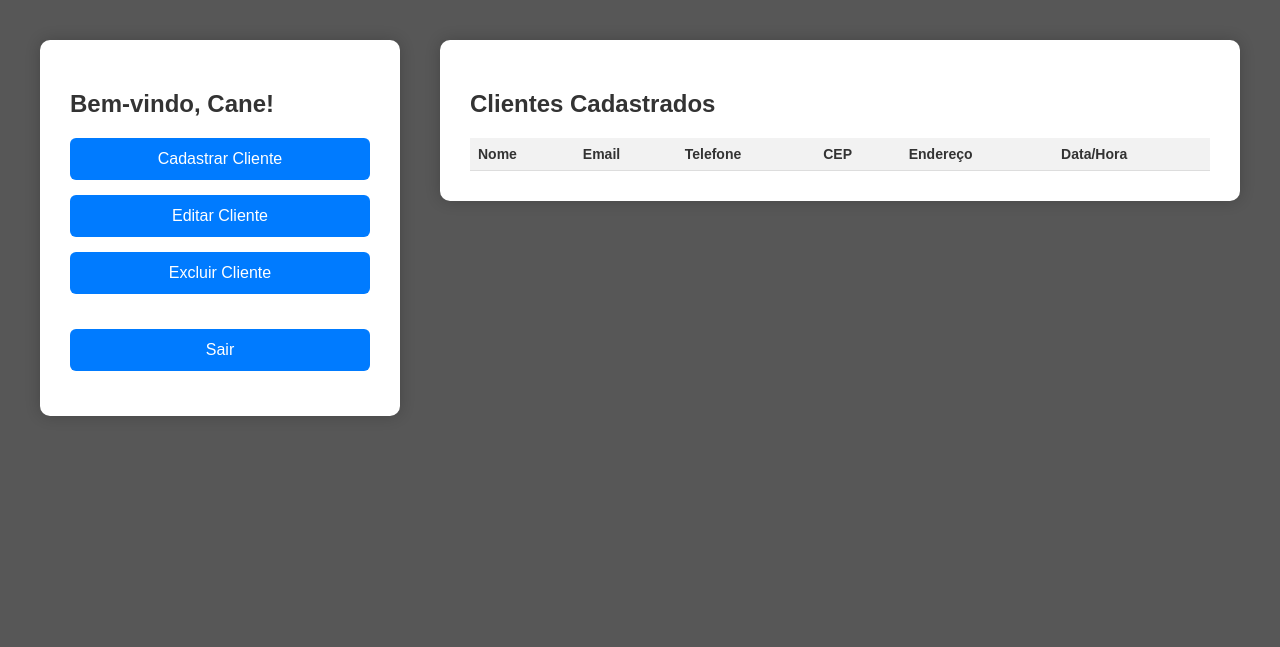
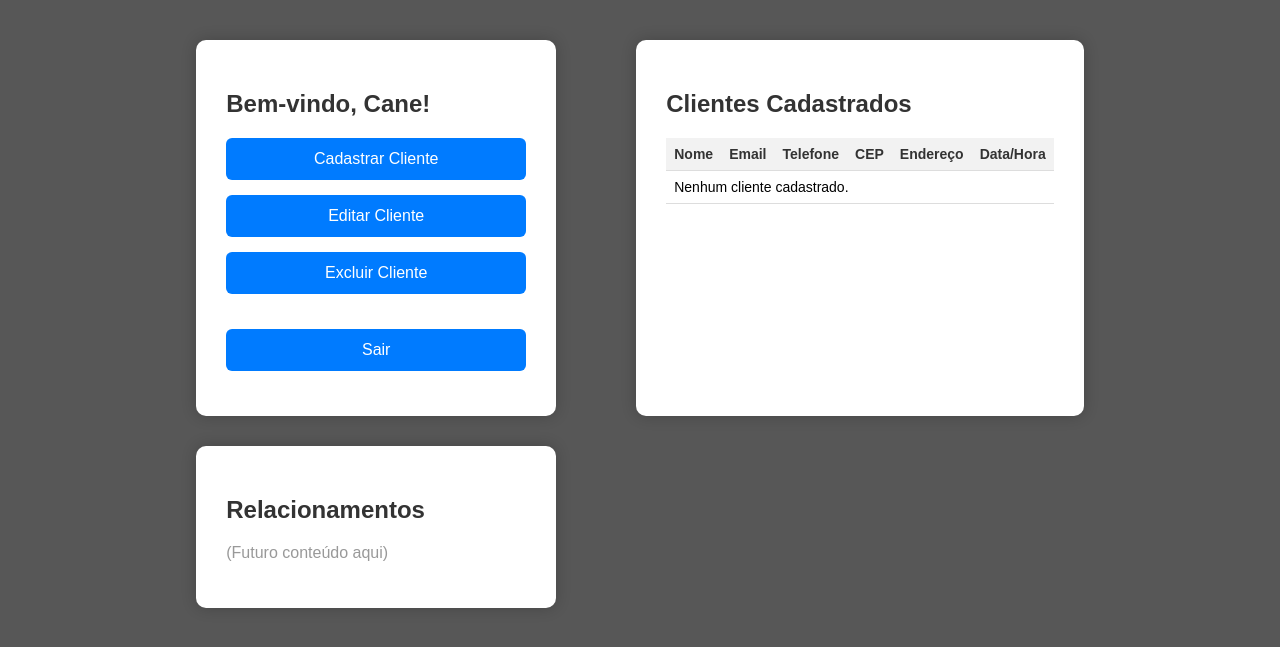
Before and after one commit to GabrielBiz6745/SA, a PHP site: page /inicial.php in a window 1280 px wide. Shown: the top 647 px of the page. Run offline with PHP 8.4, Linux system fonts and the light colour scheme; data that the repository does not hold is empty.

Commit message:
update 6.0

```diff
--- a/inicial.php
+++ b/inicial.php
@@ -110,6 +110,9 @@
 
 <body>
 
+<div style="display: flex; flex-direction: column; gap: 30px;">
+    <div style="display: flex; gap: 40px;">
+        <!-- Painel de ações -->
         <div class="container">
             <h2>Bem-vindo, Cane!</h2>
 
@@ -130,6 +133,7 @@
             </form>
         </div>
 
+        <!-- Tabela de clientes -->
         <div class="lista-clientes">
             <h2>Clientes Cadastrados</h2>
             <table>
@@ -144,8 +148,7 @@
                     </tr>
                 </thead>
                 <tbody>
-                <!--<?php if ($resultado->num_rows > 0): ?>-->
-
+                    <?php if ($resultado->num_rows > 0): ?>
                         <?php while ($row = $resultado->fetch_assoc()): ?>
                             <tr>
                                 <td><?php echo htmlspecialchars($row['nome']); ?></td>
@@ -153,7 +156,7 @@
                                 <td><?php echo htmlspecialchars($row['telefone']); ?></td>
                                 <td><?php echo htmlspecialchars($row['cep']); ?></td>
                                 <td><?php echo htmlspecialchars($row['endereco']); ?></td>
-                        <td><?php echo date('d/m/Y H:i', strtotime($row['data_criacao'])); ?></td>
+                                <td><?php echo date('d/m/Y H:i', strtotime($row['data_cadastro'])); ?></td>
                             </tr>
                         <?php endwhile; ?>
                     <?php else: ?>
@@ -164,7 +167,18 @@
                 </tbody>
             </table>
         </div>
+    </div>
+
+    <!-- Seção de relacionamentos -->
+    <div style="display: flex;">
+        <div class="container" style="width: 300px;">
+            <h2>Relacionamentos</h2>
+            <p style="color: #999;">(Futuro conteúdo aqui)</p>
+        </div>
+    </div>
+</div>
 
 </body>
 
+
 </html>
```
Lines whose indentation alone changed are shown as unchanged.
